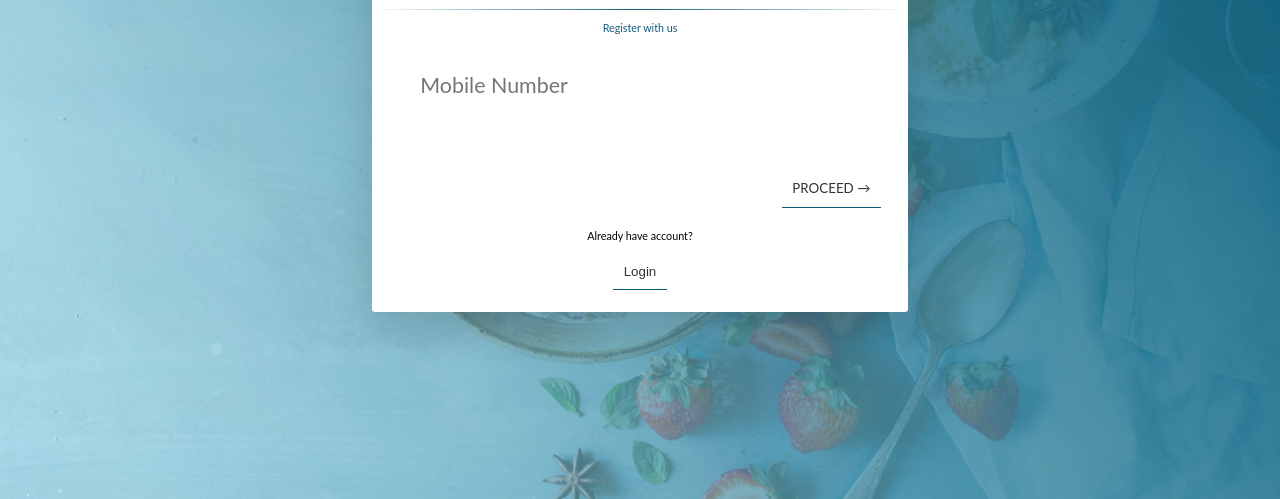
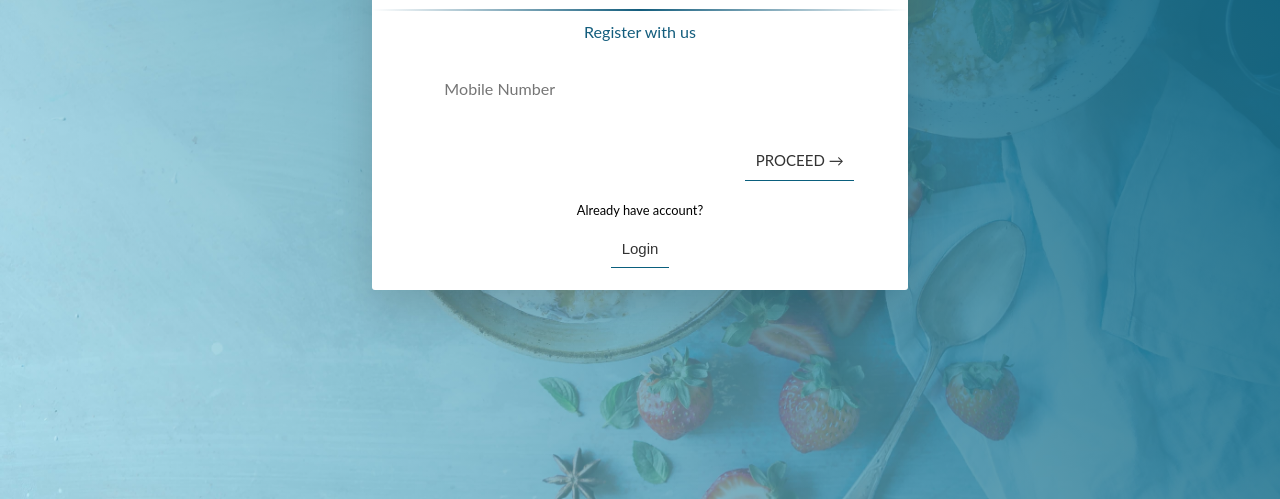
Before and after one commit to NaveenPantra/kinRe, a plain HTML site: page docs/index.html in a window 1280 px wide. Shown: the part 301-800 px from the top of the page. Drawn offline with Linux system fonts and the light colour scheme.

Commit message:
Mobile View (Media queries)

```diff
--- a/docs/css/mediaQueries.css
+++ b/docs/css/mediaQueries.css
@@ -42,10 +42,108 @@
   .main {
     clip-path: none;
   }
+
+  .card__side-front {
+    padding: 2rem 0;
+  }
+
+  .card__intro {
+    margin-bottom: 3rem;
+  }
+
+  .card__logo {
+    width: 15rem;
+  }
+
+  .card__hr {
+    height: 3px;
+  }
+
+  .card__register {
+    font-size: 2rem;
+  }
+
+  .card__form-phnum {
+    /* text-align: center; */
+  }
+
+  .phnum {
+    width: 90%;
+    font-size: 3rem;
+    display: block;
+    margin: 0 auto;
+  }
+
+  .login__text, .register__text {
+    margin: 4rem auto;
+  }
+
+  .btn-submit, .btn-log, .btn-reg {
+    font-size: 1.7rem;
+  }
+
+  .login__text, .register__text {
+    font-size: 1.5rem;
+  }
+
 }
 
 @media (min-width: 1030px) {
   html {
     font-size: 67%;
   }
+
+  .main {
+    clip-path: none;
+  }
+
+  .card__side-front {
+    padding: 0;
+  }
+
+  .card__intro {
+    margin-bottom: 0;
+  }
+
+  .card__logo {
+    width: 10rem;
+  }
+
+  .card__hr {
+    height: 2px;
+  }
+
+  .card__form-submit {
+    margin: 0;
+  }
+
+  .card__register {
+    font-size: 1.5rem;
+  }
+
+  .card__form-phnum {
+    /* text-align: center; */
+  }
+
+  .phnum {
+    width: 90%;
+    font-size: 1.5rem;
+    display: block;
+    margin: 0 auto;
+  }
+
+  .phnum__label {
+    font-size: 1rem;
+    padding-left: 4rem;
+  }
+
+  .login__text, .register__text {
+    font-size: 1.2rem;
+    margin: 1rem auto;
+  }
+
+  .btn-submit, .btn-log, .btn-reg {
+    font-size: 1.4rem;
+  }
+
 }
--- a/docs/css/style.css
+++ b/docs/css/style.css
@@ -224,6 +224,12 @@ body {
 .phnum:active, .phnum:focus {
     border-bottom: 3px solid #0a5f7d;
 }
+
+input[type=number]::-webkit-inner-spin-button,
+input[type=number]::-webkit-outer-spin-button {
+    -webkit-appearance: none;
+    margin: 0;
+}
 /* Inputfield end */
 
 /* Input label */
```
Also changed, not shown: docs/index.html (+1 -1 lines).
